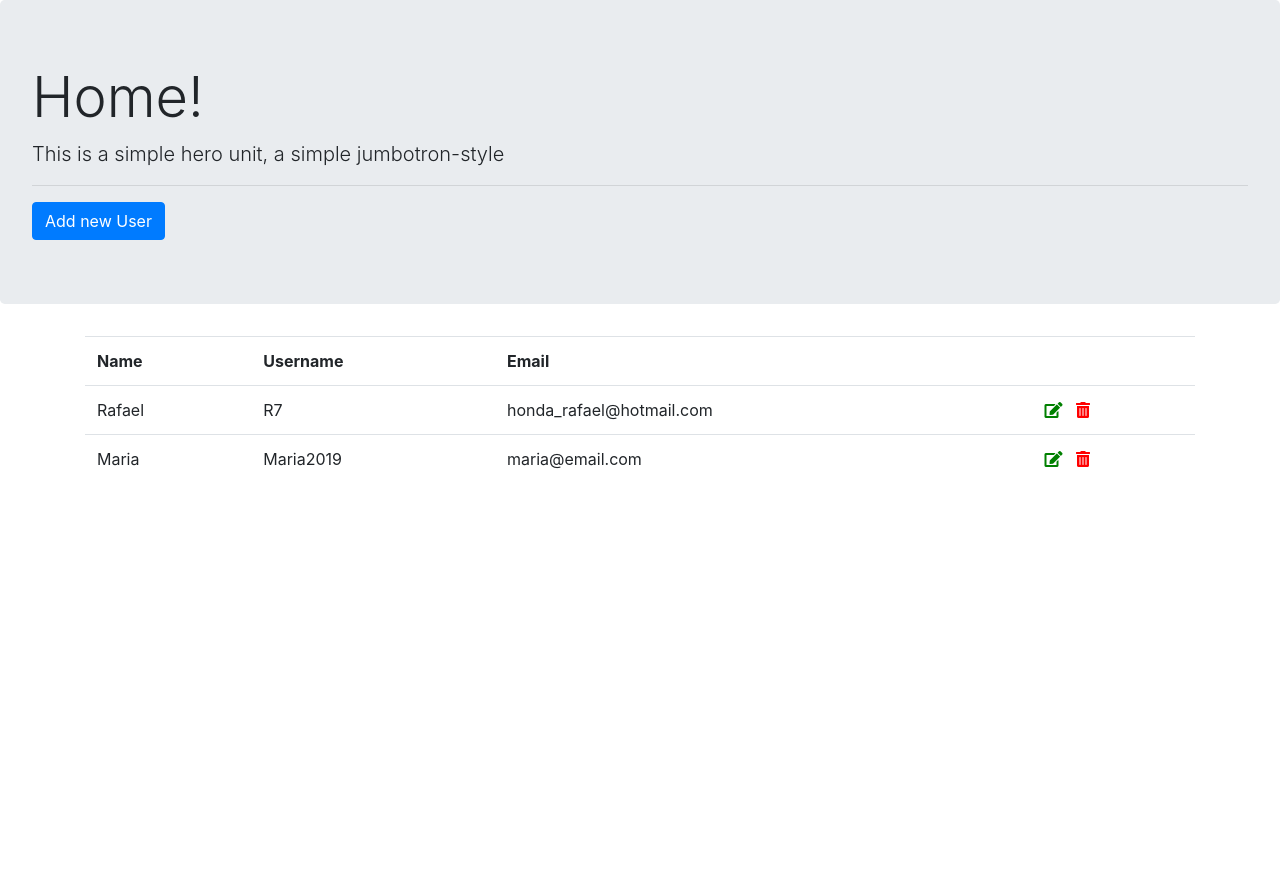
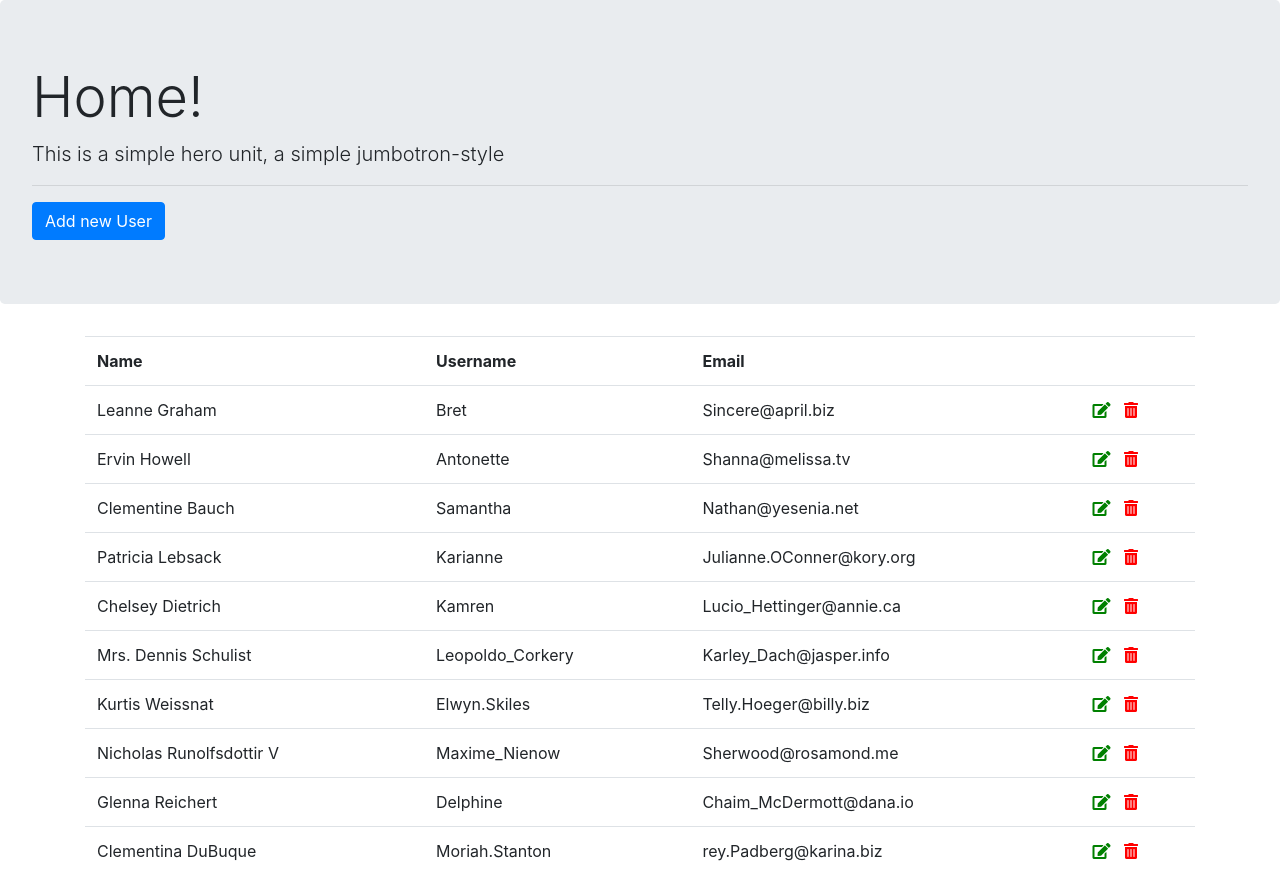
Before and after one commit to RafaelR7/ng-http-crud, an Angular app: page / in a window 1280 px wide. Before the commit the page ends 800 px from the top, so only its background shows below. Built offline with nearby package versions, Linux system fonts and the light colour scheme; data requests are answered from the project's data file.

Commit message:
reload, db data

```diff
--- a/db.json
+++ b/db.json
@@ -1,16 +1,64 @@
 {
   "users": [
     {
-      "name": "Rafael",
-      "username": "R7",
-      "email": "honda_rafael@hotmail.com",
-      "id": 11
+      "id": 1,
+      "name": "Leanne Graham",
+      "username": "Bret",
+      "email": "Sincere@april.biz"
     },
     {
-      "name": "Maria",
-      "username": "Maria2019",
-      "email": "maria@email.com",
-      "id": 12
+      "id": 2,
+      "name": "Ervin Howell",
+      "username": "Antonette",
+      "email": "Shanna@melissa.tv"
+    },
+    {
+      "id": 3,
+      "name": "Clementine Bauch",
+      "username": "Samantha",
+      "email": "Nathan@yesenia.net"
+    },
+    {
+      "id": 4,
+      "name": "Patricia Lebsack",
+      "username": "Karianne",
+      "email": "Julianne.OConner@kory.org"
+    },
+    {
+      "id": 5,
+      "name": "Chelsey Dietrich",
+      "username": "Kamren",
+      "email": "Lucio_Hettinger@annie.ca"
+    },
+    {
+      "id": 6,
+      "name": "Mrs. Dennis Schulist",
+      "username": "Leopoldo_Corkery",
+      "email": "Karley_Dach@jasper.info"
+    },
+    {
+      "id": 7,
+      "name": "Kurtis Weissnat",
+      "username": "Elwyn.Skiles",
+      "email": "Telly.Hoeger@billy.biz"
+    },
+    {
+      "id": 8,
+      "name": "Nicholas Runolfsdottir V",
+      "username": "Maxime_Nienow",
+      "email": "Sherwood@rosamond.me"
+    },
+    {
+      "id": 9,
+      "name": "Glenna Reichert",
+      "username": "Delphine",
+      "email": "Chaim_McDermott@dana.io"
+    },
+    {
+      "name": "Clementina DuBuque",
+      "username": "Moriah.Stanton",
+      "email": "rey.Padberg@karina.biz",
+      "id": 10
     }
   ]
 }
--- a/src/app/view/user/user-detail/user-detail.component.html
+++ b/src/app/view/user/user-detail/user-detail.component.html
@@ -1,5 +1,7 @@
 <div class="jumbotron">
   <h1 class="display-4">Register user</h1>
+  <hr>
+  <button class="btn btn-primary" routerLink="/">Return</button>
 </div>
 
 <div class="container">
--- a/src/app/view/user/user-detail/user-detail.component.ts
+++ b/src/app/view/user/user-detail/user-detail.component.ts
@@ -49,9 +49,11 @@ export class UserDetailComponent implements OnInit {
     if (this.isNew) {
       this.userService.addUser(this.form.value).subscribe(user => this.user = user);
       this.router.navigate(['/']);
+      location.reload(true);
     } else {
       this.userService.updateUser(this.form.value).subscribe(user => this.user);
       this.router.navigate(['/']);
+      location.reload(true);
     }
   }
 
--- a/src/app/view/user/user.component.ts
+++ b/src/app/view/user/user.component.ts
@@ -23,10 +23,6 @@ export class UserComponent implements OnInit {
     this.users$ = this.userService.listUsers();
   }
 
-  getUserId(id: number) {
-    console.log(id);
-  }
-
   deleteUser(id: number) {
     this.userService.deleteUser(id)
     .subscribe(res => console.log(res));
```
